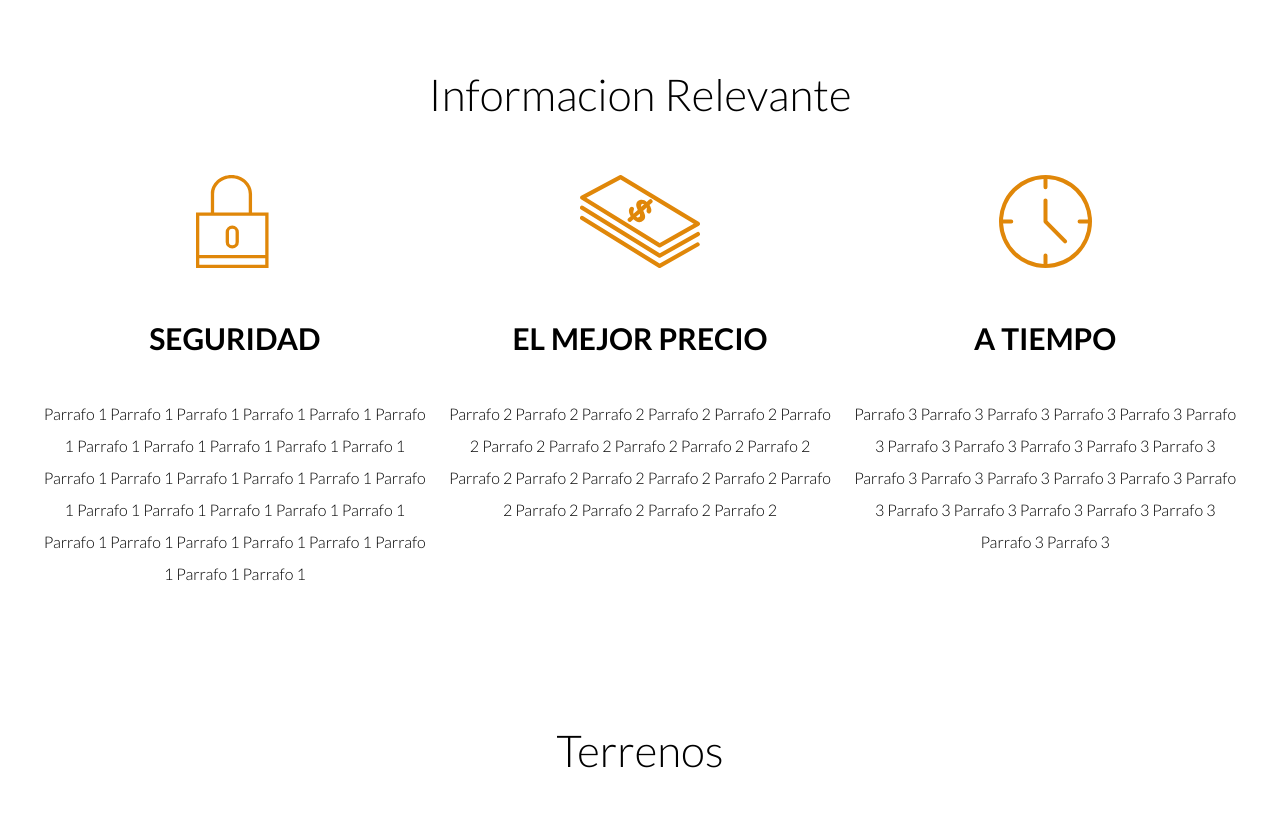
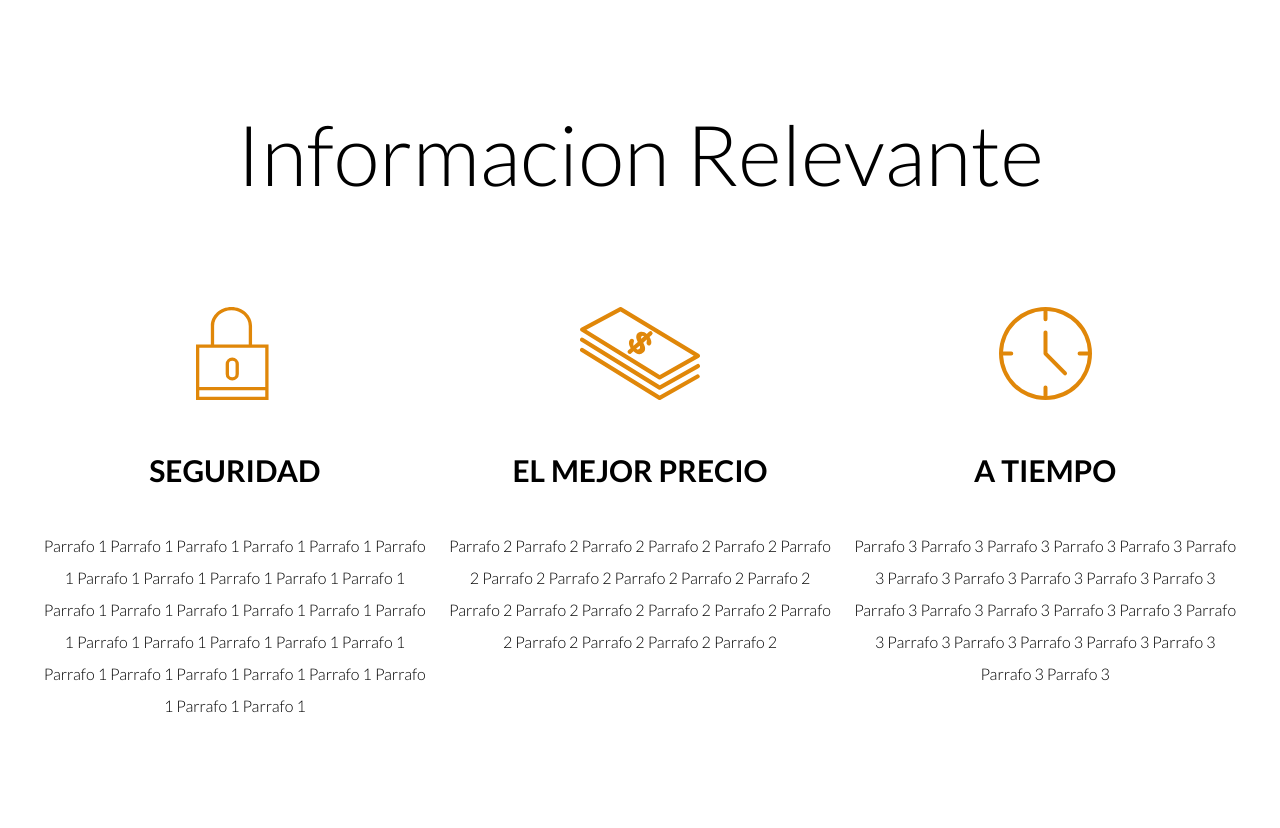
Before and after one commit to Cheleo7625/JLbienesraices, a plain HTML site: page index.html in a window 1280 px wide. Shown: the part 800-1628 px from the top of the page. Drawn offline with Linux system fonts and the light colour scheme.

Commit message:
Update style.css

```diff
--- a/css/style.css
+++ b/css/style.css
@@ -30,7 +30,7 @@ h1 {
 }
 
 h2 {
-    font-size: 4.4rem;
+    font-size: 8.4rem;
 }
 
 h3 {
```
